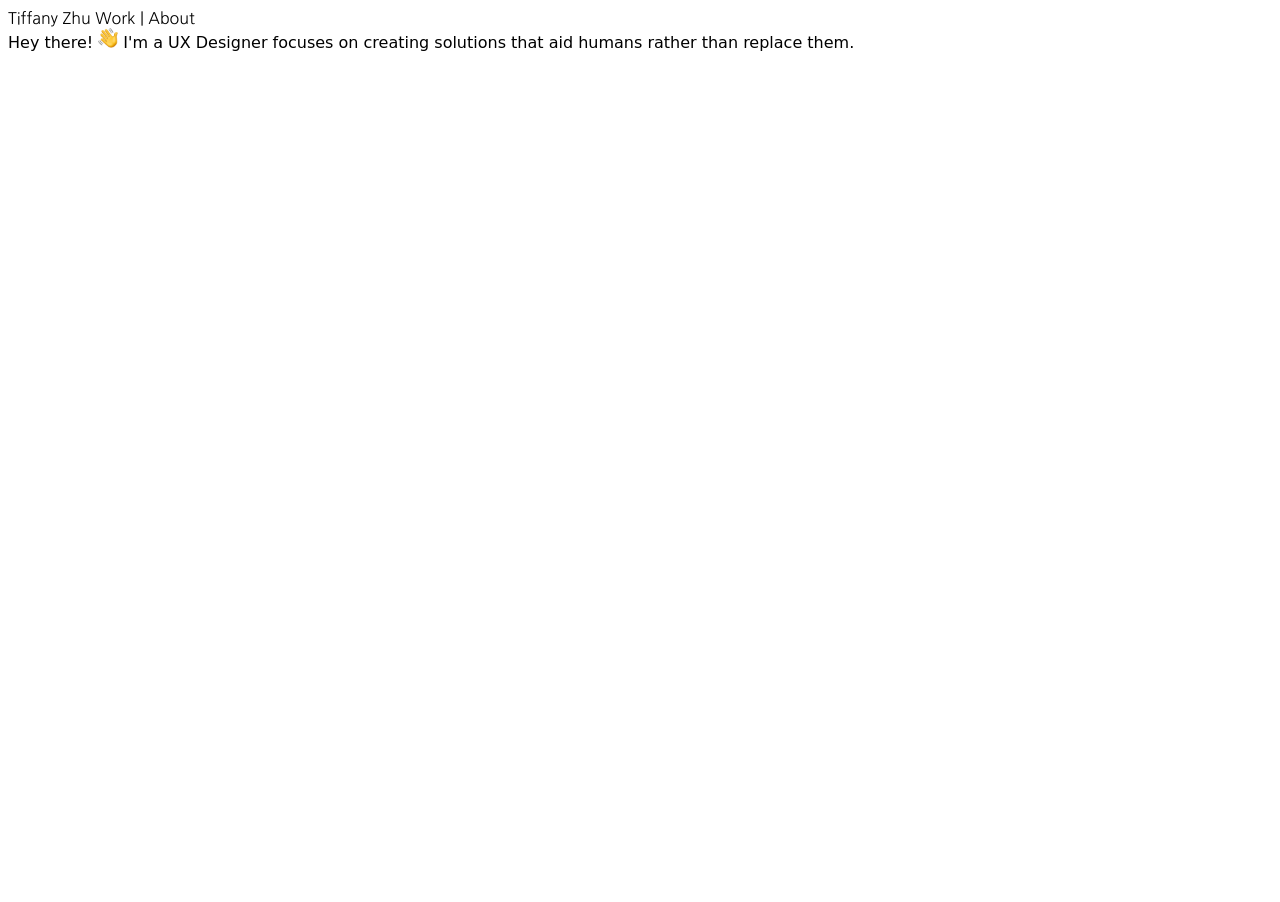
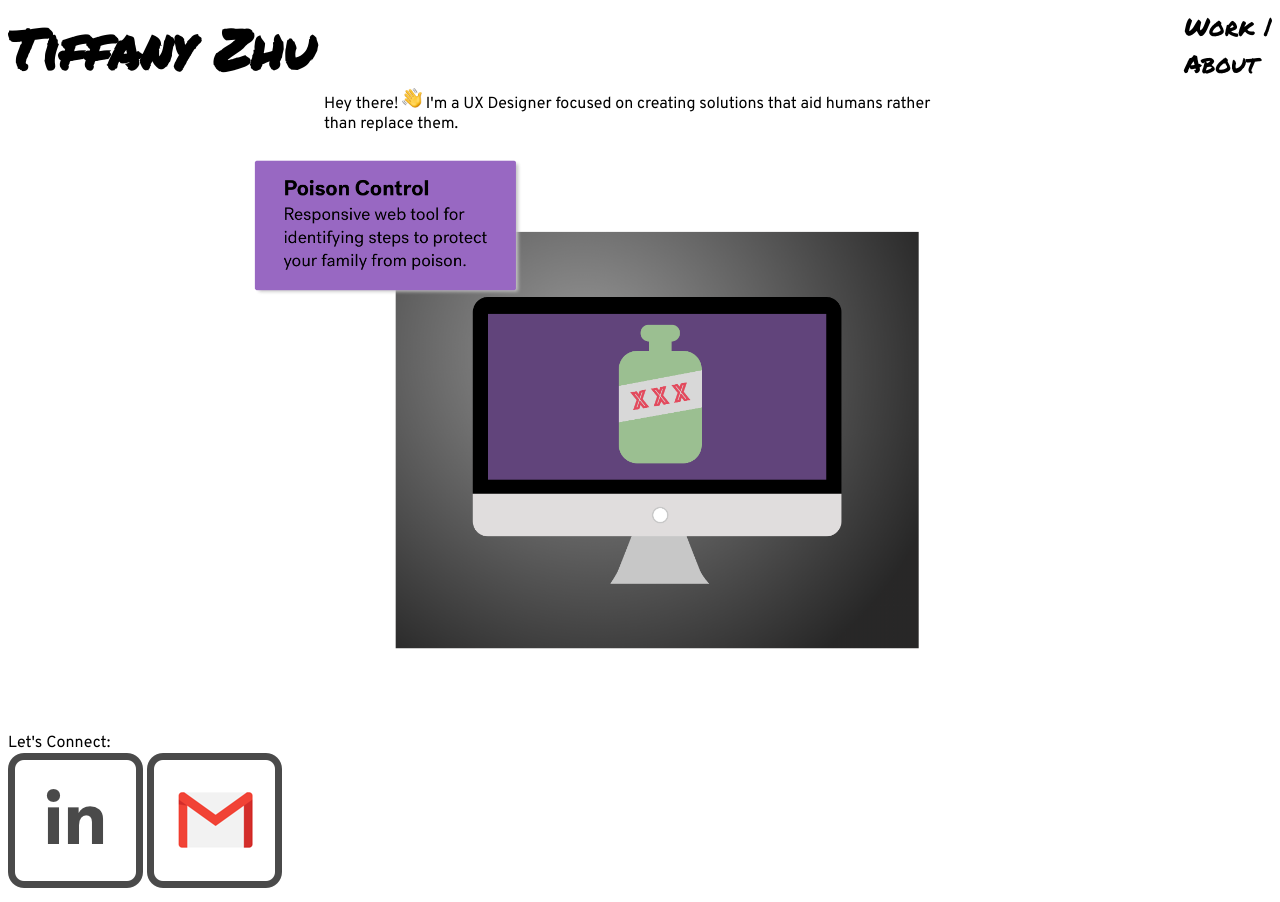
Before and after one commit to tzhu29/pui_hw8, a plain HTML site: page index.html in a window 1280 px wide. Before the commit the page ends 800 px from the top, so only its background shows below. Drawn offline with nearby package versions, Linux system fonts and the light colour scheme; a web font is replaced by a local one.

Commit message:
next commit

```diff
--- a/index.html
+++ b/index.html
@@ -10,15 +10,22 @@
 <!--fonts used in prototype seem to be Sketch specific.
 Selected some acceptable replacement fonts. -->
 <link href="https://fonts.googleapis.com/css?family=Nanum+Gothic|Nixie+One" rel="stylesheet">
+<link href="https://fonts.googleapis.com/css?family=Overpass|Permanent+Marker" rel="stylesheet">
 
 
 <body>
-    <div>
         <div class="name-title">Tiffany Zhu</div>
-        <div class="navbar">Work |</div>
-        <div class="navbar">About</div>
-    </div>
-    <div class="tagline">Hey there! <img src="waving-hand.png" class="emoji"> I'm a UX Designer focuses on creating solutions that aid humans rather than replace them.</div>
+        <div class="navbar">
+            <div>Work |</div>
+            <div>About</div>
+        </div>
+    <div class="tagline">Hey there! <img src="waving-hand.png" class="emoji"> I'm a UX Designer focused on creating solutions that aid humans rather than replace them.</div>
+
+    <img src="poison.png" class="project">
+
+    <div>Let's Connect:</div>
+    <img src="linkedin.png">
+    <img src="gmail.png">
 
 </body>
 </html>
--- a/stylesheet.css
+++ b/stylesheet.css
@@ -1,19 +1,36 @@
 /*
 font-family: 'Nanum Gothic', sans-serif;
 font-family: 'Nixie One', cursive;
+
+Font-Family: 'Permanent Marker', Cursive;
+Font-Size: 55px;
+Font-Family: 'Overpass', Sans-Serif;
+Font-Size: 17px;
 */
 
 body {
-    font-family: 'Nanum Gothic', sans-serif;
+    font-family: 'Overpass', Sans-Serif;
 }
 
 .name-title {
     display: inline-block;
+    font-weight: bold;
+    font-family: 'Permanent Marker', Cursive;
+    font-size: 55px;
 }
 
 .navbar {
-    display: inline-block;
-    align-items: right;
+    float: right;
+    font-family: 'Permanent Marker', Cursive;
+    font-size: 25px;
+
+}
+
+.tagline {
+    display: block;
+    margin-left: auto;
+    margin-right: auto;
+    width: 50%;
 }
 
 .emoji {
@@ -21,6 +38,9 @@ body {
     width: 20px;
 }
 
-.tagline {
-    font-family: 'Nixie One', cursive;
+.project {
+    display: block;
+    margin-left: auto;
+    margin-right: auto;
+    width: 70%;
 }
```
Also changed, not shown: gmail.png (added), headshot.png (added), linkedin.png (added), poison.png (added).
